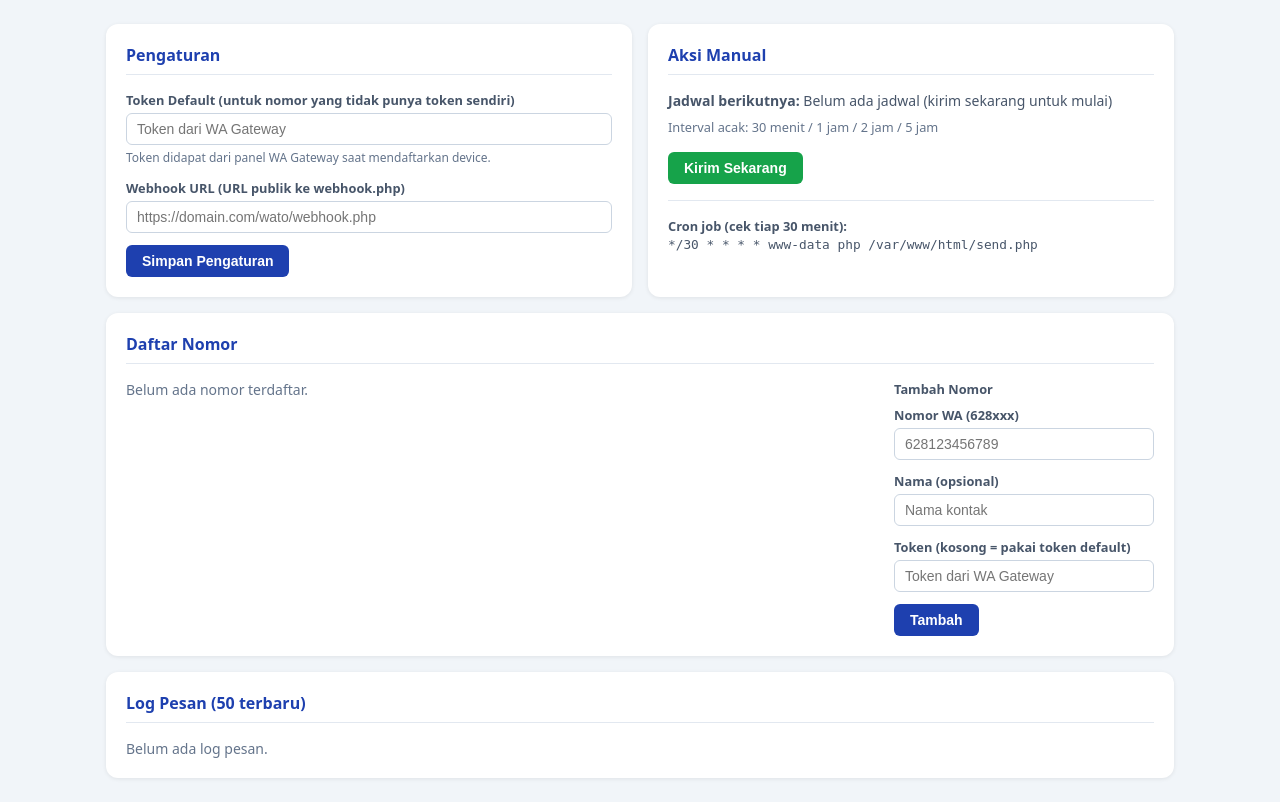
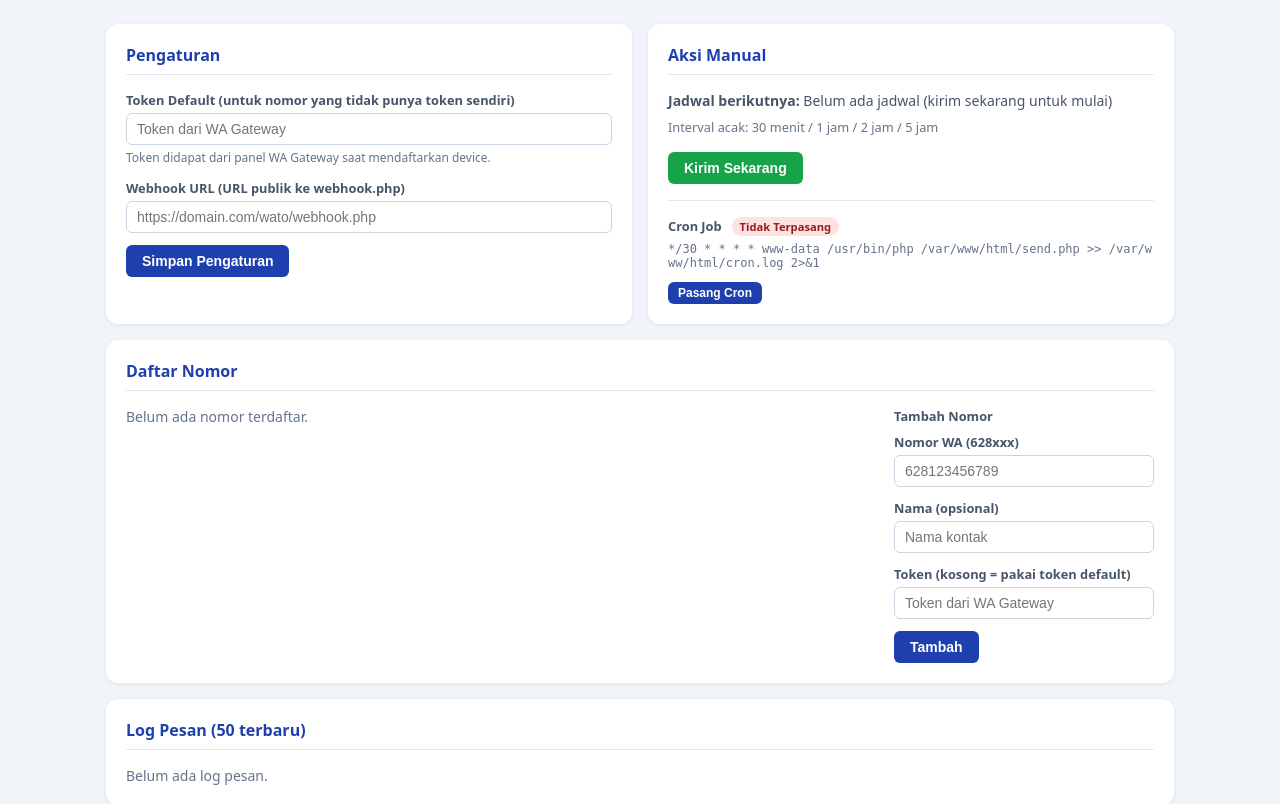
Before and after one commit to hardiagunadi/wato, a PHP site: page /index.php in a window 1280 px wide. Shown: the part 77-881 px from the top of the page. Run offline with PHP 8.4, Linux system fonts and the light colour scheme; the visitor is signed in with stand-in values (Sample User, id 1); data comes from the database, SQL or seed files in the repository; data that the repository does not hold is empty; some libraries are stand-ins or nearby versions.

Commit message:
add cron job installation and removal functionality

```diff
--- a/index.php
+++ b/index.php
@@ -122,6 +122,33 @@ if ($action === 'send_now') {
     passthru('php ' . escapeshellarg(__DIR__ . '/send.php') . ' --force 2>&1');
     $output  = ob_get_clean();
     $message = "Pengiriman selesai:\n" . htmlspecialchars($output);
+}
+
+define('CRON_FILE', '/etc/cron.d/wato');
+define('CRON_LINE', '*/30 * * * * www-data /usr/bin/php ' . __DIR__ . '/send.php >> ' . __DIR__ . '/cron.log 2>&1');
+
+function isCronInstalled(): bool {
+    return file_exists(CRON_FILE);
+}
+
+if ($action === 'install_cron') {
+    $content = "# WATO - cek tiap 30 menit, interval acak: 30m/1j/2j/5j\n" . CRON_LINE . "\n";
+    if (file_put_contents(CRON_FILE, $content) !== false) {
+        chmod(CRON_FILE, 0644);
+        $message = 'Cron job berhasil dipasang di ' . CRON_FILE;
+    } else {
+        $message = 'Gagal menulis ' . CRON_FILE . '. Jalankan: sudo chmod 666 /etc/cron.d/wato';
+        $msgType = 'error';
+    }
+}
+
+if ($action === 'remove_cron') {
+    if (file_exists(CRON_FILE) && unlink(CRON_FILE)) {
+        $message = 'Cron job berhasil dihapus.';
+    } else {
+        $message = 'Gagal menghapus ' . CRON_FILE . '. Jalankan: sudo rm /etc/cron.d/wato';
+        $msgType = 'error';
+    }
 }
 
 // ---- Fetch data ----
@@ -263,10 +290,29 @@ tr:hover td { background: #f8fafc; }
       <button type="submit" class="btn btn-green">Kirim Sekarang</button>
     </form>
     <hr style="margin:16px 0; border:none; border-top:1px solid #e2e8f0;">
-    <p style="font-size:0.8rem; color:#475569;">
-      <strong>Cron job (cek tiap 30 menit):</strong><br>
-      <code class="mono">*/30 * * * * www-data php <?= __DIR__ ?>/send.php</code>
+    <?php $cronOk = isCronInstalled(); ?>
+    <p style="font-size:0.8rem; font-weight:600; color:#475569; margin-bottom:6px;">
+      Cron Job &nbsp;
+      <span class="pill <?= $cronOk ? 'pill-active' : 'pill-inactive' ?>">
+        <?= $cronOk ? 'Terpasang' : 'Tidak Terpasang' ?>
+      </span>
     </p>
+    <p style="font-size:0.75rem; color:#64748b; margin-bottom:10px; font-family:monospace; word-break:break-all;">
+      <?= htmlspecialchars(CRON_LINE) ?>
+    </p>
+    <div style="display:flex; gap:8px; flex-wrap:wrap;">
+      <?php if (!$cronOk): ?>
+      <form method="POST" style="margin:0;">
+        <input type="hidden" name="action" value="install_cron">
+        <button type="submit" class="btn btn-primary btn-sm">Pasang Cron</button>
+      </form>
+      <?php else: ?>
+      <form method="POST" style="margin:0;" onsubmit="return confirm('Hapus cron job WATO?')">
+        <input type="hidden" name="action" value="remove_cron">
+        <button type="submit" class="btn btn-danger btn-sm">Hapus Cron</button>
+      </form>
+      <?php endif; ?>
+    </div>
   </div>
 
 </div>
```
